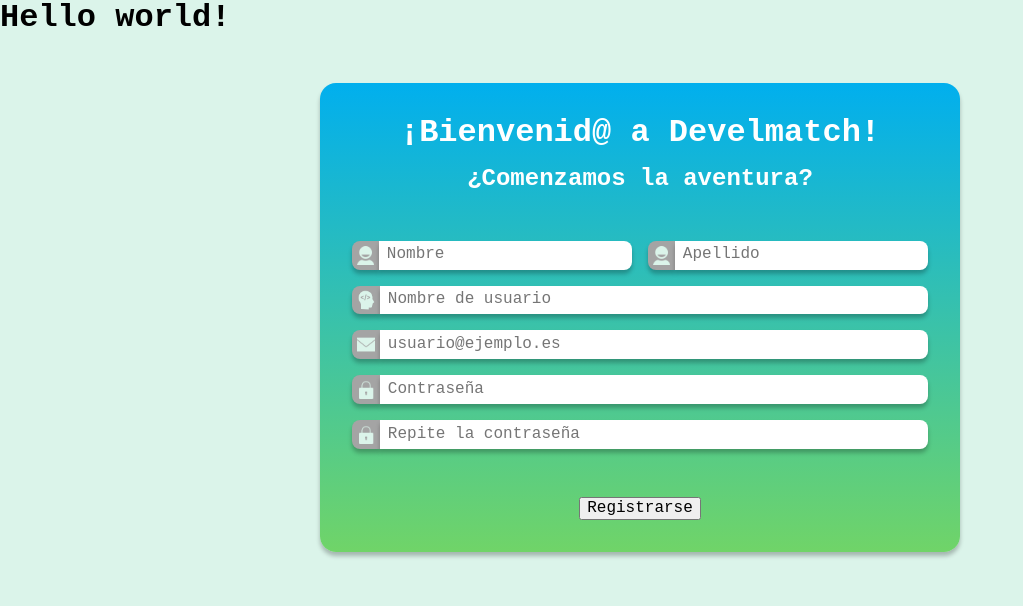
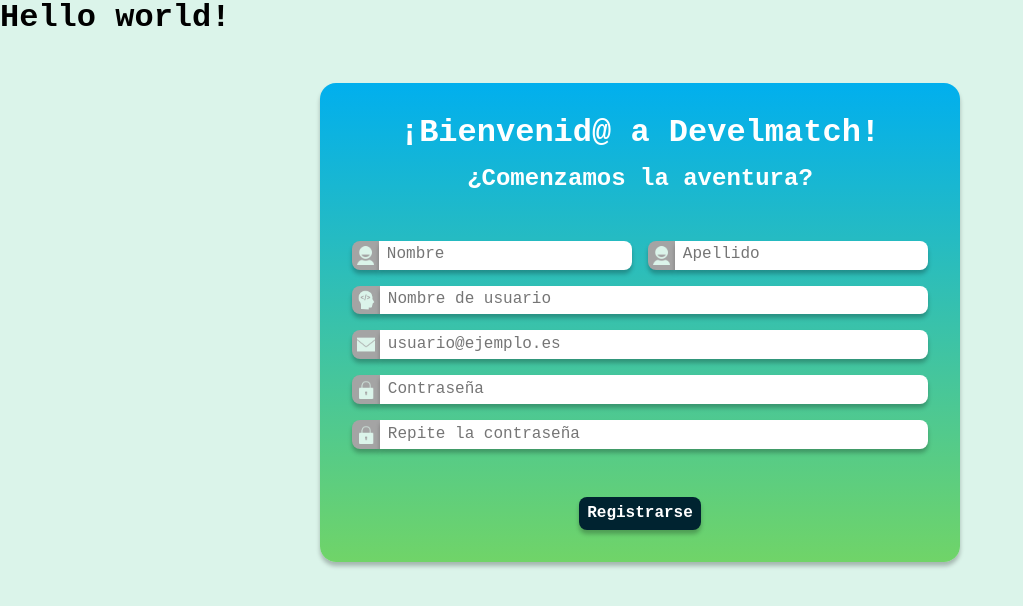
Before and after one commit to JavierBrizuela/exceso_de_iteraciones, a React (Vite) app in the folder Frontend/: page /signup in a window 1280 px wide. Shown: the top 606 px of the page, without its empty margins (0-1023 px from the left). Built offline with nearby package versions, Linux system fonts and the light colour scheme; a web font is replaced by a local one.

Commit message:
Add button styles

```diff
--- a/Frontend/src/routes/Signup/Signup.css
+++ b/Frontend/src/routes/Signup/Signup.css
@@ -113,4 +113,20 @@
 }
 
 .register {
+  border: none;
+  outline: none;
+  border-radius: 0.5rem;
+  padding: 0.5rem;
+  box-shadow: 0 4px 4px 0 rgba(0, 0, 0, 0.25);
+  color: var(--font-color);
+  background-color: var(--dark-blue);
+  transition: all 0.6s ease;
+  font-weight: bold;
 }
+
+.register:hover {
+  cursor: pointer;
+  transform: scale(1.05);
+  background-color: var(--font-color);
+  color: var(--dark-blue);
+}
```
